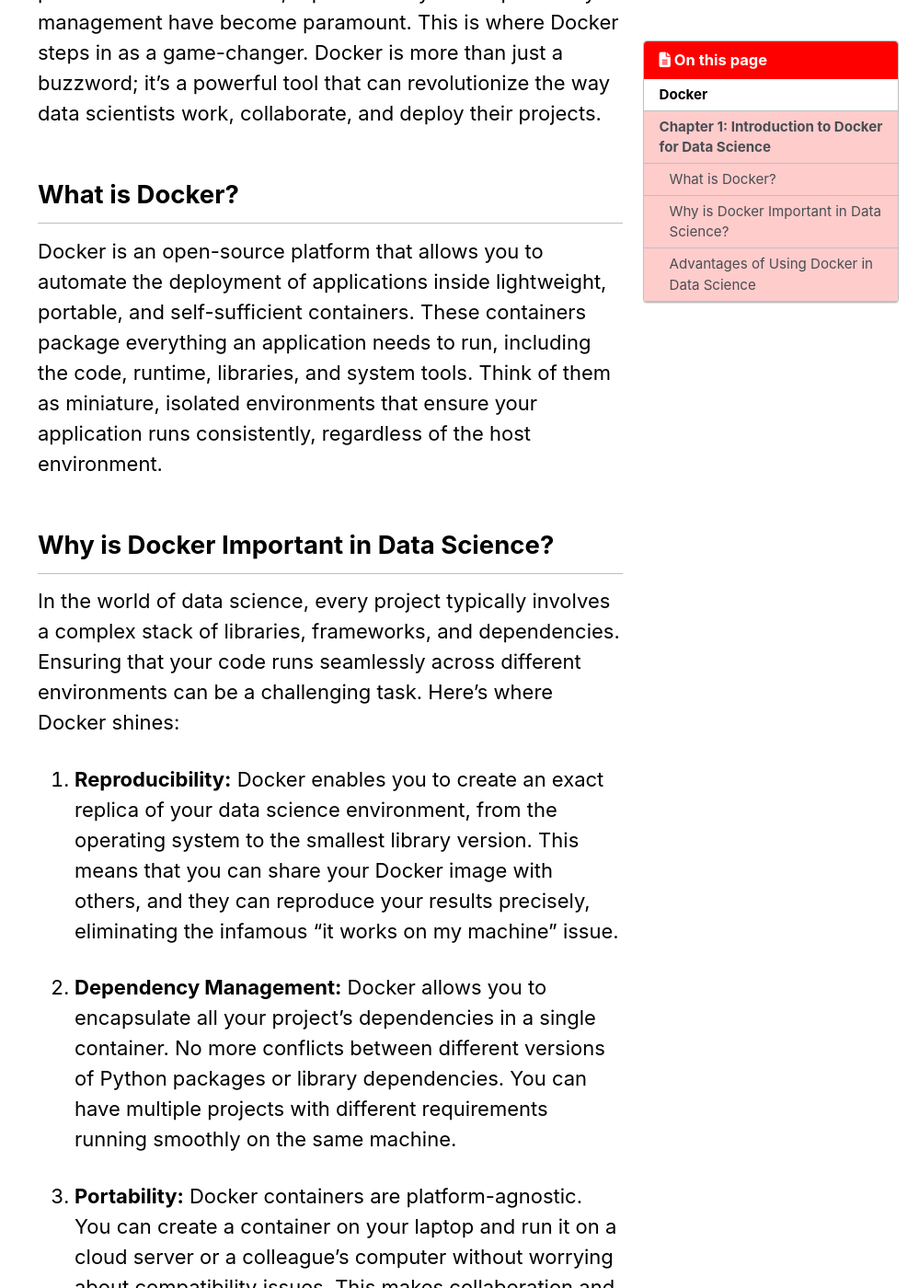
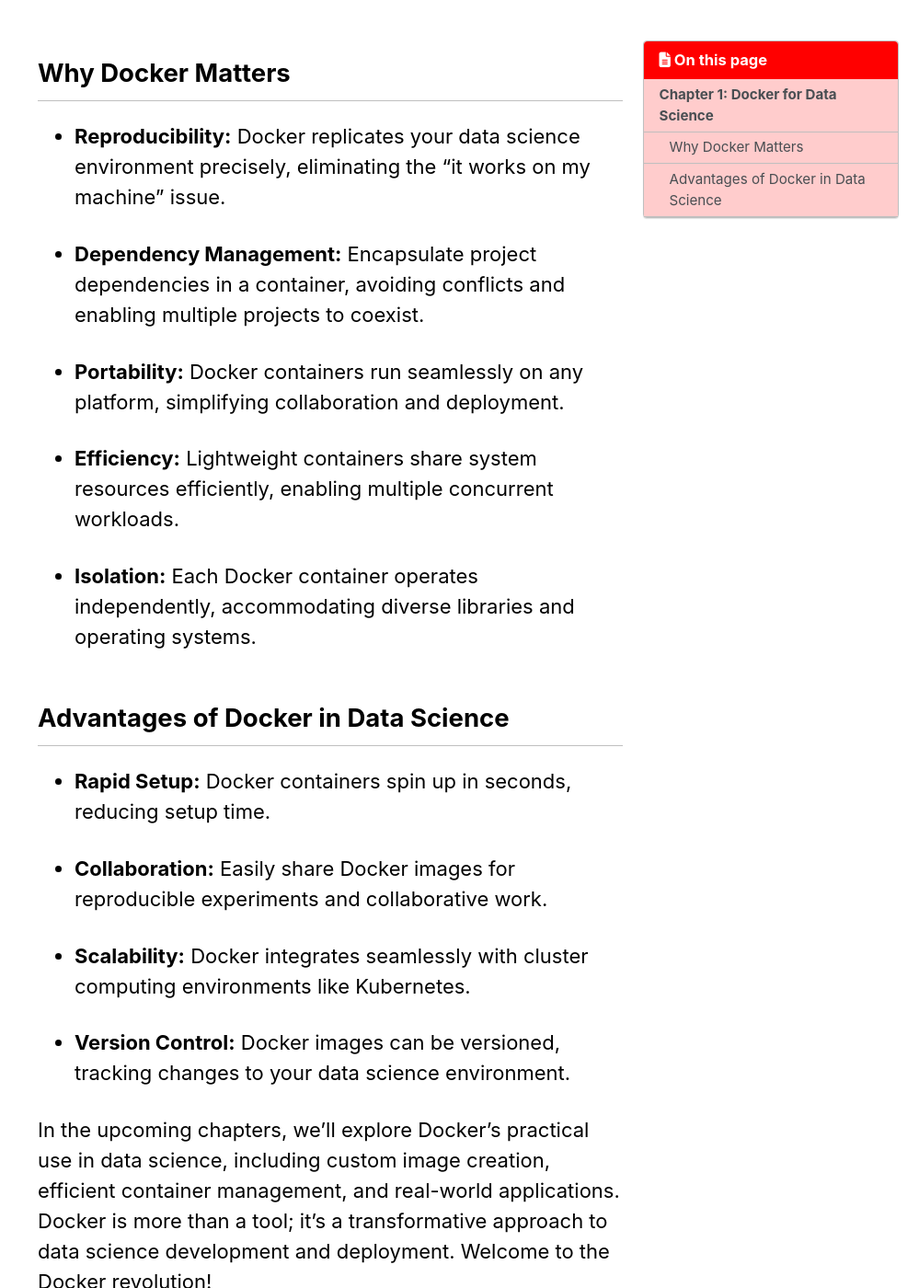
Before and after one commit to naeem-bebit/naeem-bebit.github.io, a Jekyll site: the page built from _posts/2020-05-12-docker.md, in a window 1280 px wide and 1400 px high, scrolled down 544 px. Shown: the whole window at 92% size, without its empty margins (281-1280 px from the left). Built offline with Jekyll 4.4.1, drawn with Linux system fonts in a browser that asks for light colours; cached includes are drawn as plain includes; nearby versions of some CDN libraries; comment, search, counter and statistics services are not loaded; some of the changed text lies outside the part shown.

Commit message:
revise docker

```diff
--- a/_posts/2020-05-12-docker.md
+++ b/_posts/2020-05-12-docker.md
@@ -1,51 +1,41 @@
 ---
 title: "Docker and Kubernetes"
-date: 2020-02-15
-excerpt: "An introduction to Docker and Kubernetes"
+date: 2023-09-25
+excerpt: "An introduction to Docker in Data Science"
 toc: true
 toc_sticky: true
 tags:
   - Docker
-  - Kubernetes
 ---
 
-In this post I would like to explain on what is and why we need that
+In this post I would like to explain on what is Docker and why we need Docker
 
-# Docker
-# Chapter 1: Introduction to Docker for Data Science
+# Chapter 1: Docker for Data Science
 
-In the realm of data science, where the landscape is ever-evolving and the tools and libraries are as diverse as the problems we aim to solve, reproducibility and dependency management have become paramount. This is where Docker steps in as a game-changer. Docker is more than just a buzzword; it's a powerful tool that can revolutionize the way data scientists work, collaborate, and deploy their projects.
+In data science, where reproducibility and dependency management are crucial, Docker emerges as a powerful solution. Docker is an open-source platform that automates application deployment in portable containers. It ensures consistent and hassle-free execution across various environments.
 
-## What is Docker?
+## Why Docker Matters
 
-Docker is an open-source platform that allows you to automate the deployment of applications inside lightweight, portable, and self-sufficient containers. These containers package everything an application needs to run, including the code, runtime, libraries, and system tools. Think of them as miniature, isolated environments that ensure your application runs consistently, regardless of the host environment.
+- **Reproducibility:** Docker replicates your data science environment precisely, eliminating the "it works on my machine" issue.
 
-## Why is Docker Important in Data Science?
+- **Dependency Management:** Encapsulate project dependencies in a container, avoiding conflicts and enabling multiple projects to coexist.
 
-In the world of data science, every project typically involves a complex stack of libraries, frameworks, and dependencies. Ensuring that your code runs seamlessly across different environments can be a challenging task. Here's where Docker shines:
+- **Portability:** Docker containers run seamlessly on any platform, simplifying collaboration and deployment.
 
-1. **Reproducibility:** Docker enables you to create an exact replica of your data science environment, from the operating system to the smallest library version. This means that you can share your Docker image with others, and they can reproduce your results precisely, eliminating the infamous "it works on my machine" issue.
+- **Efficiency:** Lightweight containers share system resources efficiently, enabling multiple concurrent workloads.
 
-2. **Dependency Management:** Docker allows you to encapsulate all your project's dependencies in a single container. No more conflicts between different versions of Python packages or library dependencies. You can have multiple projects with different requirements running smoothly on the same machine.
+- **Isolation:** Each Docker container operates independently, accommodating diverse libraries and operating systems.
 
-3. **Portability:** Docker containers are platform-agnostic. You can create a container on your laptop and run it on a cloud server or a colleague's computer without worrying about compatibility issues. This makes collaboration and deployment a breeze.
+## Advantages of Docker in Data Science
 
-4. **Resource Efficiency:** Docker containers are lightweight and share the host OS kernel, which means they use minimal system resources. You can run multiple containers simultaneously without straining your hardware.
+- **Rapid Setup:** Docker containers spin up in seconds, reducing setup time.
 
-5. **Isolation:** Each Docker container is isolated from the host and other containers. This means that you can run multiple versions of a library or even different operating systems on the same machine without conflicts.
+- **Collaboration:** Easily share Docker images for reproducible experiments and collaborative work.
 
-## Advantages of Using Docker in Data Science
+- **Scalability:** Docker integrates seamlessly with cluster computing environments like Kubernetes.
 
-Now that we've scratched the surface of what Docker is and why it matters in data science, let's explore some key advantages that make it a valuable addition to your data science toolkit:
+- **Version Control:** Docker images can be versioned, tracking changes to your data science environment.
 
-- **Faster Setup:** Docker containers can be spun up in seconds. No more hours spent configuring your environment or troubleshooting installation issues.
+In the upcoming chapters, we'll explore Docker's practical use in data science, including custom image creation, efficient container management, and real-world applications. Docker is more than a tool; it's a transformative approach to data science development and deployment. Welcome to the Docker revolution!
 
-- **Collaboration:** Sharing your Docker image is like sharing a recipe for your data science experiment. Colleagues and collaborators can reproduce your work effortlessly.
-
-- **Scalability:** Docker can be seamlessly integrated into cluster computing environments like Kubernetes, allowing you to scale your data science workloads easily.
-
-- **Version Control:** Docker images can be versioned, providing a clear history of changes to your data science environment.
-
-In the chapters that follow, we'll dive deeper into the world of Docker for data science. You'll learn how to get started, build custom Docker images tailored to your data science projects, manage containers efficiently, and apply Docker to real-world data science scenarios.
-
-Docker isn't just a tool; it's a mindset shift in how we approach data science development and deployment. So, fasten your seatbelts and get ready to embark on a journey that will transform the way you work with data in the world of data science. Welcome to the Docker revolution!
+So, fasten your seatbelts and get ready to embark on a journey that will transform the way you work with data in the world of data science. Welcome to the Docker revolution!
```
